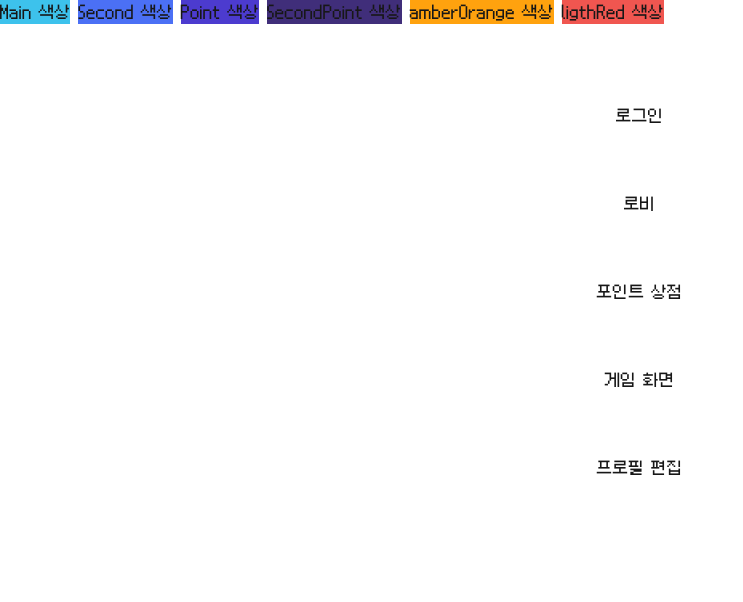
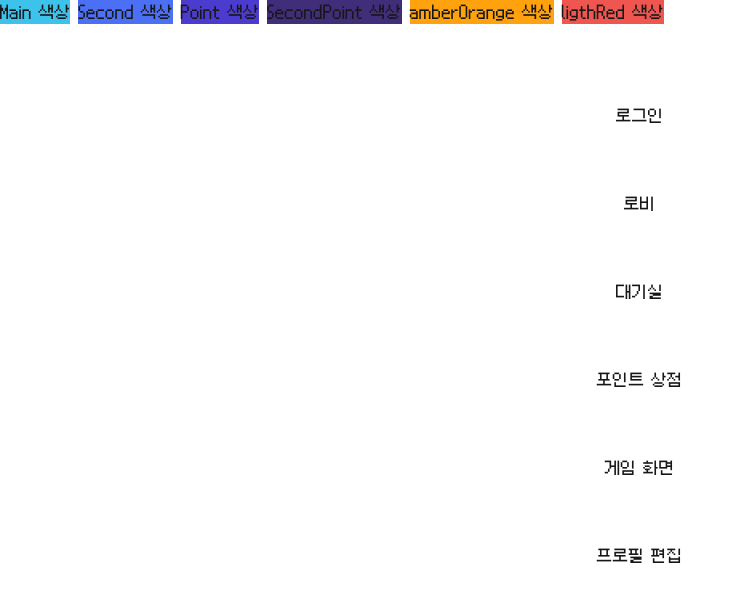
Before and after one commit to prgrms-web-devcourse-final-project/WEB2_3_Our-Tuft_FE, a Next.js app: page / in a window 1280 px wide. Shown: the top 602 px of the page, without its empty margins (0-743 px from the left). Built offline with nearby package versions, Linux system fonts and the light colour scheme.

Commit message:
🔨 Refactor: 프로젝트 폴더구조 수정

```diff
--- a/app/layout.tsx
+++ b/src/app/layout.tsx
@@ -1,4 +1,4 @@
-import "./styles/globals.css";
+import "../styles/globals.css";
 
 export default function RootLayout({
   children,
--- a/app/page.tsx
+++ b/src/app/page.tsx
@@ -14,6 +14,7 @@ export default function Home() {
       <div className="flex flex-col items-center justify-items-center min-h-screen p-8 pb-20 gap-16 sm:p-20 font-[family-name:var(--font-geist-sans)]">
         <Link href="/login">로그인</Link>
         <Link href="/lobby">로비</Link>
+        <Link href="/rooms">대기실</Link>
         <Link href="/shop">포인트 상점</Link>
         <Link href="/game">게임 화면</Link>
         <Link href="/my">프로필 편집</Link>
```
Also changed, not shown: src/app/game/(games)/drawingquiz/page.tsx (renamed from app/(route)/game/(games)/drawingquiz/page.tsx), src/app/game/(games)/oxquiz/page.tsx (renamed from app/(route)/game/(games)/oxquiz/page.tsx), src/app/game/(games)/speedquiz/page.tsx (renamed from app/(route)/game/(games)/speedquiz/page.tsx), src/app/game/page.tsx (renamed from app/(route)/game/page.tsx), src/app/lobby/page.tsx (renamed from app/(route)/lobby/page.tsx), src/app/login/page.tsx (renamed from app/(route)/login/page.tsx), src/app/my/page.tsx (renamed from app/(route)/my/page.tsx), src/app/rooms/page.tsx (renamed from app/(route)/rooms/page.tsx), src/app/shop/page.tsx (renamed from app/(route)/shop/page.tsx), src/styles/globals.css (renamed from app/styles/globals.css).
